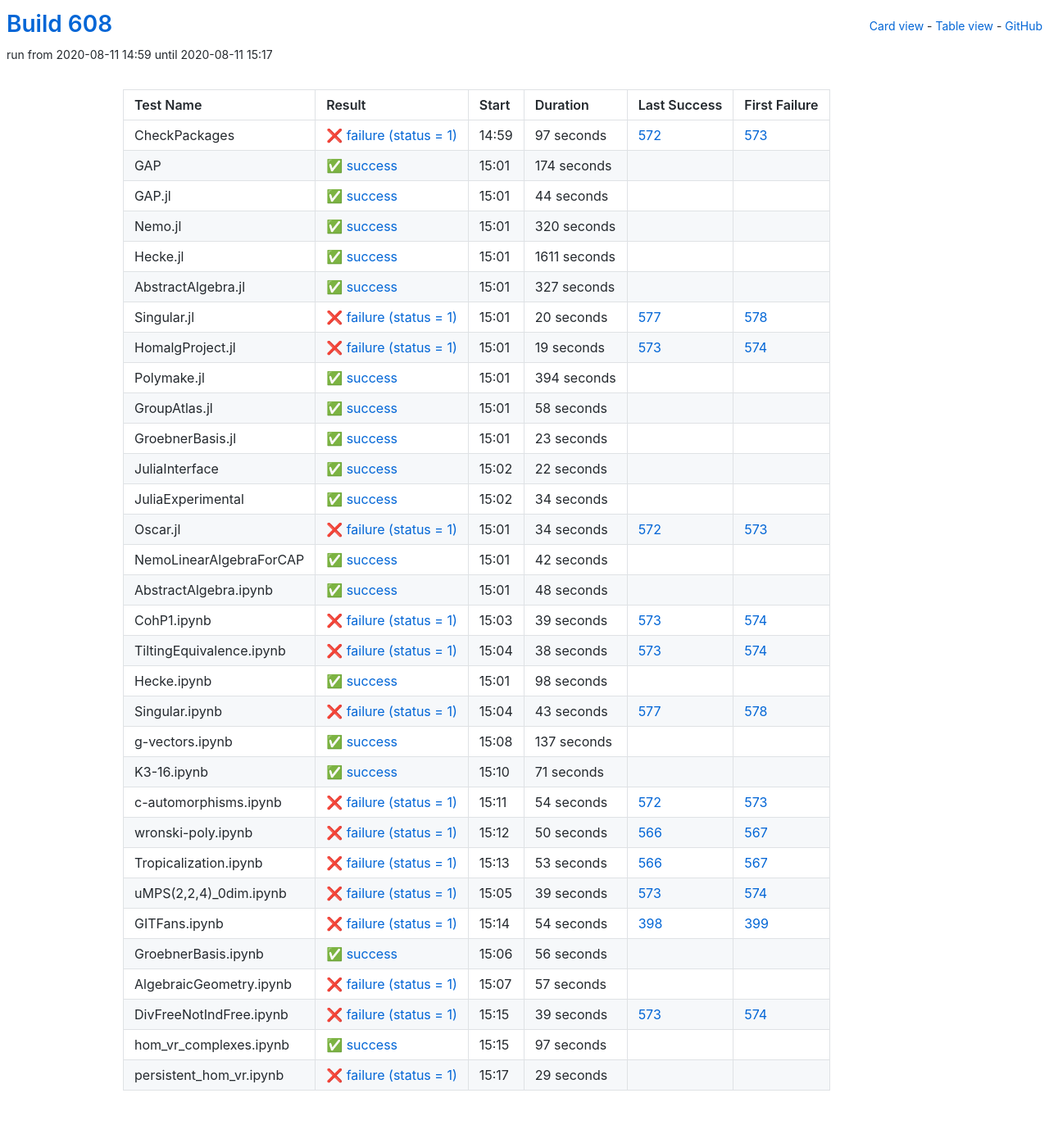
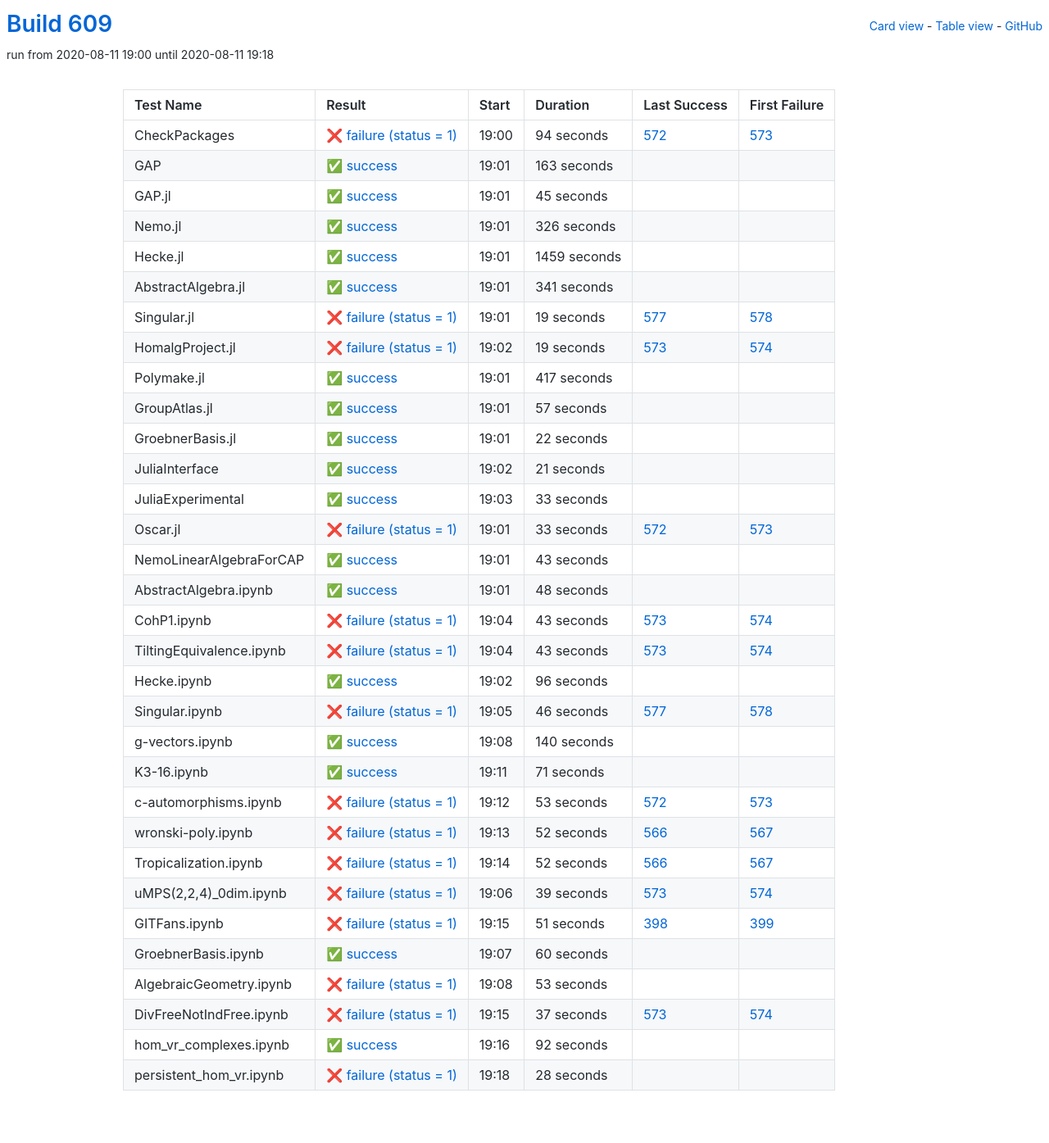
Before and after one commit to oscar-system/oscar-ci-status-stable, a Jekyll site: the page built from table.html, in a window 1280 px wide. Shown: the whole page at 82% size. Built offline with Jekyll 4.4.1, drawn with Linux system fonts in a browser that asks for light colours.

Commit message:
Build #609

```diff
--- a/_data/ci.yml
+++ b/_data/ci.yml
@@ -1,6 +1,6 @@
 ---
-build: 608
-build_url: https://oscarci.mathematik.uni-kl.de/job/oscar-stable/608/
+build: 609
+build_url: https://oscarci.mathematik.uni-kl.de/job/oscar-stable/609/
 job: oscar-stable
 organization: oscar-system
 repo: oscar-ci-status-stable
@@ -8,92 +8,92 @@ repourl: https://github.com/oscar-system/oscar-ci-status-stable
 tests:
 - name: CheckPackages
   id: checkpackages
-  log: https://oscarci.mathematik.uni-kl.de/job/oscar-stable/608/artifact/logs/build-608/CheckPackages.log
-  start: 2020-08-11 14:59
+  log: https://oscarci.mathematik.uni-kl.de/job/oscar-stable/609/artifact/logs/build-609/CheckPackages.log
+  start: 2020-08-11 19:00
   success: false
   exitcode: 1
   status: failure
-  duration: 97
+  duration: 94
   last_success: 572
   last_success_url: https://oscarci.mathematik.uni-kl.de/job/oscar-stable/572/
   first_failure: 573
   first_failure_url: https://oscarci.mathematik.uni-kl.de/job/oscar-stable/573/
 - name: GAP
   id: gap
-  log: https://oscarci.mathematik.uni-kl.de/job/oscar-stable/608/artifact/logs/build-608/GAP.log
-  start: 2020-08-11 15:01
+  log: https://oscarci.mathematik.uni-kl.de/job/oscar-stable/609/artifact/logs/build-609/GAP.log
+  start: 2020-08-11 19:01
   success: true
   exitcode: 0
   status: success
-  duration: 174
+  duration: 163
   last_success: false
   last_success_url:
   first_failure: false
   first_failure_url:
 - name: GAP.jl
   id: gap-jl
-  log: https://oscarci.mathematik.uni-kl.de/job/oscar-stable/608/artifact/logs/build-608/GAP.jl.log
-  start: 2020-08-11 15:01
+  log: https://oscarci.mathematik.uni-kl.de/job/oscar-stable/609/artifact/logs/build-609/GAP.jl.log
+  start: 2020-08-11 19:01
   success: true
   exitcode: 0
   status: success
-  duration: 44
+  duration: 45
   last_success: false
   last_success_url:
   first_failure: false
   first_failure_url:
 - name: Nemo.jl
   id: nemo-jl
-  log: https://oscarci.mathematik.uni-kl.de/job/oscar-stable/608/artifact/logs/build-608/Nemo.jl.log
-  start: 2020-08-11 15:01
+  log: https://oscarci.mathematik.uni-kl.de/job/oscar-stable/609/artifact/logs/build-609/Nemo.jl.log
+  start: 2020-08-11 19:01
   success: true
   exitcode: 0
   status: success
-  duration: 320
+  duration: 326
   last_success: false
   last_success_url:
   first_failure: false
   first_failure_url:
 - name: Hecke.jl
   id: hecke-jl
-  log: https://oscarci.mathematik.uni-kl.de/job/oscar-stable/608/artifact/logs/build-608/Hecke.jl.log
-  start: 2020-08-11 15:01
+  log: https://oscarci.mathematik.uni-kl.de/job/oscar-stable/609/artifact/logs/build-609/Hecke.jl.log
+  start: 2020-08-11 19:01
   success: true
   exitcode: 0
   status: success
-  duration: 1611
+  duration: 1459
   last_success: false
   last_success_url:
   first_failure: false
   first_failure_url:
 - name: AbstractAlgebra.jl
   id: abstractalgebra-jl
-  log: https://oscarci.mathematik.uni-kl.de/job/oscar-stable/608/artifact/logs/build-608/AbstractAlgebra.jl.log
-  start: 2020-08-11 15:01
+  log: https://oscarci.mathematik.uni-kl.de/job/oscar-stable/609/artifact/logs/build-609/AbstractAlgebra.jl.log
+  start: 2020-08-11 19:01
   success: true
   exitcode: 0
   status: success
-  duration: 327
+  duration: 341
   last_success: false
   last_success_url:
   first_failure: false
   first_failure_url:
 - name: Singular.jl
   id: singular-jl
-  log: https://oscarci.mathematik.uni-kl.de/job/oscar-stable/608/artifact/logs/build-608/Singular.jl.log
-  start: 2020-08-11 15:01
+  log: https://oscarci.mathematik.uni-kl.de/job/oscar-stable/609/artifact/logs/build-609/Singular.jl.log
+  start: 2020-08-11 19:01
   success: false
   exitcode: 1
   status: failure
-  duration: 20
+  duration: 19
   last_success: 577
   last_success_url: https://oscarci.mathematik.uni-kl.de/job/oscar-stable/577/
   first_failure: 578
   first_failure_url: https://oscarci.mathematik.uni-kl.de/job/oscar-stable/578/
 - name: HomalgProject.jl
   id: homalgproject-jl
-  log: https://oscarci.mathematik.uni-kl.de/job/oscar-stable/608/artifact/logs/build-608/HomalgProject.jl.log
-  start: 2020-08-11 15:01
+  log: https://oscarci.mathematik.uni-kl.de/job/oscar-stable/609/artifact/logs/build-609/HomalgProject.jl.log
+  start: 2020-08-11 19:02
   success: false
   exitcode: 1
   status: failure
@@ -104,44 +104,32 @@ tests:
   first_failure_url: https://oscarci.mathematik.uni-kl.de/job/oscar-stable/574/
 - name: Polymake.jl
   id: polymake-jl
-  log: https://oscarci.mathematik.uni-kl.de/job/oscar-stable/608/artifact/logs/build-608/Polymake.jl.log
-  start: 2020-08-11 15:01
+  log: https://oscarci.mathematik.uni-kl.de/job/oscar-stable/609/artifact/logs/build-609/Polymake.jl.log
+  start: 2020-08-11 19:01
   success: true
   exitcode: 0
   status: success
-  duration: 394
+  duration: 417
   last_success: false
   last_success_url:
   first_failure: false
   first_failure_url:
 - name: GroupAtlas.jl
   id: groupatlas-jl
-  log: https://oscarci.mathematik.uni-kl.de/job/oscar-stable/608/artifact/logs/build-608/GroupAtlas.jl.log
-  start: 2020-08-11 15:01
+  log: https://oscarci.mathematik.uni-kl.de/job/oscar-stable/609/artifact/logs/build-609/GroupAtlas.jl.log
+  start: 2020-08-11 19:01
   success: true
   exitcode: 0
   status: success
-  duration: 58
+  duration: 57
   last_success: false
   last_success_url:
   first_failure: false
   first_failure_url:
 - name: GroebnerBasis.jl
   id: groebnerbasis-jl
-  log: https://oscarci.mathematik.uni-kl.de/job/oscar-stable/608/artifact/logs/build-608/GroebnerBasis.jl.log
-  start: 2020-08-11 15:01
-  success: true
-  exitcode: 0
-  status: success
-  duration: 23
-  last_success: false
-  last_success_url:
-  first_failure: false
-  first_failure_url:
-- name: JuliaInterface
-  id: juliainterface
-  log: https://oscarci.mathematik.uni-kl.de/job/oscar-stable/608/artifact/logs/build-608/JuliaInterface.log
-  start: 2020-08-11 15:02
+  log: https://oscarci.mathematik.uni-kl.de/job/oscar-stable/609/artifact/logs/build-609/GroebnerBasis.jl.log
+  start: 2020-08-11 19:01
   success: true
   exitcode: 0
   status: success
@@ -150,46 +138,58 @@ tests:
   last_success_url:
   first_failure: false
   first_failure_url:
-- name: JuliaExperimental
-  id: juliaexperimental
-  log: https://oscarci.mathematik.uni-kl.de/job/oscar-stable/608/artifact/logs/build-608/JuliaExperimental.log
-  start: 2020-08-11 15:02
+- name: JuliaInterface
+  id: juliainterface
+  log: https://oscarci.mathematik.uni-kl.de/job/oscar-stable/609/artifact/logs/build-609/JuliaInterface.log
+  start: 2020-08-11 19:02
   success: true
   exitcode: 0
   status: success
-  duration: 34
+  duration: 21
+  last_success: false
+  last_success_url:
+  first_failure: false
+  first_failure_url:
+- name: JuliaExperimental
+  id: juliaexperimental
+  log: https://oscarci.mathematik.uni-kl.de/job/oscar-stable/609/artifact/logs/build-609/JuliaExperimental.log
+  start: 2020-08-11 19:03
+  success: true
+  exitcode: 0
+  status: success
+  duration: 33
   last_success: false
   last_success_url:
   first_failure: false
   first_failure_url:
 - name: Oscar.jl
   id: oscar-jl
-  log: https://oscarci.mathematik.uni-kl.de/job/oscar-stable/608/artifact/logs/build-608/Oscar.jl.log
-  start: 2020-08-11 15:01
+  log: https://oscarci.mathematik.uni-kl.de/job/oscar-stable/609/artifact/logs/build-609/Oscar.jl.log
+  start: 2020-08-11 19:01
   success: false
   exitcode: 1
   status: failure
-  duration: 34
+  duration: 33
   last_success: 572
   last_success_url: https://oscarci.mathematik.uni-kl.de/job/oscar-stable/572/
   first_failure: 573
   first_failure_url: https://oscarci.mathematik.uni-kl.de/job/oscar-stable/573/
 - name: NemoLinearAlgebraForCAP
   id: nemolinearalgebraforcap
-  log: https://oscarci.mathematik.uni-kl.de/job/oscar-stable/608/artifact/logs/build-608/NemoLinearAlgebraForCAP.log
-  start: 2020-08-11 15:01
+  log: https://oscarci.mathematik.uni-kl.de/job/oscar-stable/609/artifact/logs/build-609/NemoLinearAlgebraForCAP.log
+  start: 2020-08-11 19:01
   success: true
   exitcode: 0
   status: success
-  duration: 42
+  duration: 43
   last_success: false
   last_success_url:
   first_failure: false
   first_failure_url:
 - name: AbstractAlgebra.ipynb
   id: abstractalgebra-ipynb
-  log: https://oscarci.mathematik.uni-kl.de/job/oscar-stable/608/artifact/logs/build-608/AbstractAlgebra.ipynb.log
-  start: 2020-08-11 15:01
+  log: https://oscarci.mathematik.uni-kl.de/job/oscar-stable/609/artifact/logs/build-609/AbstractAlgebra.ipynb.log
+  start: 2020-08-11 19:01
   success: true
   exitcode: 0
   status: success
@@ -200,68 +200,68 @@ tests:
   first_failure_url:
 - name: CohP1.ipynb
   id: cohp1-ipynb
-  log: https://oscarci.mathematik.uni-kl.de/job/oscar-stable/608/artifact/logs/build-608/CohP1.ipynb.log
-  start: 2020-08-11 15:03
+  log: https://oscarci.mathematik.uni-kl.de/job/oscar-stable/609/artifact/logs/build-609/CohP1.ipynb.log
+  start: 2020-08-11 19:04
   success: false
   exitcode: 1
   status: failure
-  duration: 39
+  duration: 43
   last_success: 573
   last_success_url: https://oscarci.mathematik.uni-kl.de/job/oscar-stable/573/
   first_failure: 574
   first_failure_url: https://oscarci.mathematik.uni-kl.de/job/oscar-stable/574/
 - name: TiltingEquivalence.ipynb
   id: tiltingequivalence-ipynb
-  log: https://oscarci.mathematik.uni-kl.de/job/oscar-stable/608/artifact/logs/build-608/TiltingEquivalence.ipynb.log
-  start: 2020-08-11 15:04
+  log: https://oscarci.mathematik.uni-kl.de/job/oscar-stable/609/artifact/logs/build-609/TiltingEquivalence.ipynb.log
+  start: 2020-08-11 19:04
   success: false
   exitcode: 1
   status: failure
-  duration: 38
+  duration: 43
   last_success: 573
   last_success_url: https://oscarci.mathematik.uni-kl.de/job/oscar-stable/573/
   first_failure: 574
   first_failure_url: https://oscarci.mathematik.uni-kl.de/job/oscar-stable/574/
 - name: Hecke.ipynb
   id: hecke-ipynb
-  log: https://oscarci.mathematik.uni-kl.de/job/oscar-stable/608/artifact/logs/build-608/Hecke.ipynb.log
-  start: 2020-08-11 15:01
+  log: https://oscarci.mathematik.uni-kl.de/job/oscar-stable/609/artifact/logs/build-609/Hecke.ipynb.log
+  start: 2020-08-11 19:02
   success: true
   exitcode: 0
   status: success
-  duration: 98
+  duration: 96
   last_success: false
   last_success_url:
   first_failure: false
   first_failure_url:
 - name: Singular.ipynb
   id: singular-ipynb
-  log: https://oscarci.mathematik.uni-kl.de/job/oscar-stable/608/artifact/logs/build-608/Singular.ipynb.log
-  start: 2020-08-11 15:04
+  log: https://oscarci.mathematik.uni-kl.de/job/oscar-stable/609/artifact/logs/build-609/Singular.ipynb.log
+  start: 2020-08-11 19:05
   success: false
   exitcode: 1
   status: failure
-  duration: 43
+  duration: 46
   last_success: 577
   last_success_url: https://oscarci.mathematik.uni-kl.de/job/oscar-stable/577/
   first_failure: 578
   first_failure_url: https://oscarci.mathematik.uni-kl.de/job/oscar-stable/578/
 - name: g-vectors.ipynb
   id: g-vectors-ipynb
-  log: https://oscarci.mathematik.uni-kl.de/job/oscar-stable/608/artifact/logs/build-608/g-vectors.ipynb.log
-  start: 2020-08-11 15:08
+  log: https://oscarci.mathematik.uni-kl.de/job/oscar-stable/609/artifact/logs/build-609/g-vectors.ipynb.log
+  start: 2020-08-11 19:08
   success: true
   exitcode: 0
   status: success
-  duration: 137
+  duration: 140
   last_success: false
   last_success_url:
   first_failure: false
   first_failure_url:
 - name: K3-16.ipynb
   id: k3-16-ipynb
-  log: https://oscarci.mathematik.uni-kl.de/job/oscar-stable/608/artifact/logs/build-608/K3-16.ipynb.log
-  start: 2020-08-11 15:10
+  log: https://oscarci.mathematik.uni-kl.de/job/oscar-stable/609/artifact/logs/build-609/K3-16.ipynb.log
+  start: 2020-08-11 19:11
   success: true
   exitcode: 0
   status: success
@@ -272,44 +272,44 @@ tests:
   first_failure_url:
 - name: c-automorphisms.ipynb
   id: c-automorphisms-ipynb
-  log: https://oscarci.mathematik.uni-kl.de/job/oscar-stable/608/artifact/logs/build-608/c-automorphisms.ipynb.log
-  start: 2020-08-11 15:11
+  log: https://oscarci.mathematik.uni-kl.de/job/oscar-stable/609/artifact/logs/build-609/c-automorphisms.ipynb.log
+  start: 2020-08-11 19:12
   success: false
   exitcode: 1
   status: failure
-  duration: 54
+  duration: 53
   last_success: 572
   last_success_url: https://oscarci.mathematik.uni-kl.de/job/oscar-stable/572/
   first_failure: 573
   first_failure_url: https://oscarci.mathematik.uni-kl.de/job/oscar-stable/573/
 - name: wronski-poly.ipynb
   id: wronski-poly-ipynb
-  log: https://oscarci.mathematik.uni-kl.de/job/oscar-stable/608/artifact/logs/build-608/wronski-poly.ipynb.log
-  start: 2020-08-11 15:12
+  log: https://oscarci.mathematik.uni-kl.de/job/oscar-stable/609/artifact/logs/build-609/wronski-poly.ipynb.log
+  start: 2020-08-11 19:13
   success: false
   exitcode: 1
   status: failure
-  duration: 50
+  duration: 52
   last_success: 566
   last_success_url: https://oscarci.mathematik.uni-kl.de/job/oscar-stable/566/
   first_failure: 567
   first_failure_url: https://oscarci.mathematik.uni-kl.de/job/oscar-stable/567/
 - name: Tropicalization.ipynb
   id: tropicalization-ipynb
-  log: https://oscarci.mathematik.uni-kl.de/job/oscar-stable/608/artifact/logs/build-608/Tropicalization.ipynb.log
-  start: 2020-08-11 15:13
+  log: https://oscarci.mathematik.uni-kl.de/job/oscar-stable/609/artifact/logs/build-609/Tropicalization.ipynb.log
+  start: 2020-08-11 19:14
   success: false
   exitcode: 1
   status: failure
-  duration: 53
+  duration: 52
   last_success: 566
   last_success_url: https://oscarci.mathematik.uni-kl.de/job/oscar-stable/566/
   first_failure: 567
   first_failure_url: https://oscarci.mathematik.uni-kl.de/job/oscar-stable/567/
 - name: uMPS(2,2,4)_0dim.ipynb
   id: umps-2-2-4-0dim-ipynb
-  log: https://oscarci.mathematik.uni-kl.de/job/oscar-stable/608/artifact/logs/build-608/uMPS-2-2-4-_0dim.ipynb.log
-  start: 2020-08-11 15:05
+  log: https://oscarci.mathematik.uni-kl.de/job/oscar-stable/609/artifact/logs/build-609/uMPS-2-2-4-_0dim.ipynb.log
+  start: 2020-08-11 19:06
   success: false
   exitcode: 1
   status: failure
@@ -320,72 +320,72 @@ tests:
   first_failure_url: https://oscarci.mathematik.uni-kl.de/job/oscar-stable/574/
 - name: GITFans.ipynb
   id: gitfans-ipynb
-  log: https://oscarci.mathematik.uni-kl.de/job/oscar-stable/608/artifact/logs/build-608/GITFans.ipynb.log
-  start: 2020-08-11 15:14
+  log: https://oscarci.mathematik.uni-kl.de/job/oscar-stable/609/artifact/logs/build-609/GITFans.ipynb.log
+  start: 2020-08-11 19:15
   success: false
   exitcode: 1
   status: failure
-  duration: 54
+  duration: 51
   last_success: 398
   last_success_url: https://oscarci.mathematik.uni-kl.de/job/oscar-stable/398/
   first_failure: 399
   first_failure_url: https://oscarci.mathematik.uni-kl.de/job/oscar-stable/399/
 - name: GroebnerBasis.ipynb
   id: groebnerbasis-ipynb
-  log: https://oscarci.mathematik.uni-kl.de/job/oscar-stable/608/artifact/logs/build-608/GroebnerBasis.ipynb.log
-  start: 2020-08-11 15:06
+  log: https://oscarci.mathematik.uni-kl.de/job/oscar-stable/609/artifact/logs/build-609/GroebnerBasis.ipynb.log
+  start: 2020-08-11 19:07
   success: true
   exitcode: 0
   status: success
-  duration: 56
+  duration: 60
   last_success: false
   last_success_url:
   first_failure: false
   first_failure_url:
 - name: AlgebraicGeometry.ipynb
   id: algebraicgeometry-ipynb
-  log: https://oscarci.mathematik.uni-kl.de/job/oscar-stable/608/artifact/logs/build-608/AlgebraicGeometry.ipynb.log
-  start: 2020-08-11 15:07
+  log: https://oscarci.mathematik.uni-kl.de/job/oscar-stable/609/artifact/logs/build-609/AlgebraicGeometry.ipynb.log
+  start: 2020-08-11 19:08
   success: false
   exitcode: 1
   status: failure
-  duration: 57
+  duration: 53
   last_success: false
   last_success_url:
   first_failure: false
   first_failure_url:
 - name: DivFreeNotIndFree.ipynb
   id: divfreenotindfree-ipynb
-  log: https://oscarci.mathematik.uni-kl.de/job/oscar-stable/608/artifact/logs/build-608/DivFreeNotIndFree.ipynb.log
-  start: 2020-08-11 15:15
+  log: https://oscarci.mathematik.uni-kl.de/job/oscar-stable/609/artifact/logs/build-609/DivFreeNotIndFree.ipynb.log
+  start: 2020-08-11 19:15
   success: false
   exitcode: 1
   status: failure
-  duration: 39
+  duration: 37
   last_success: 573
   last_success_url: https://oscarci.mathematik.uni-kl.de/job/oscar-stable/573/
   first_failure: 574
   first_failure_url: https://oscarci.mathematik.uni-kl.de/job/oscar-stable/574/
 - name: hom_vr_complexes.ipynb
   id: hom-vr-complexes-ipynb
-  log: https://oscarci.mathematik.uni-kl.de/job/oscar-stable/608/artifact/logs/build-608/hom_vr_complexes.ipynb.log
-  start: 2020-08-11 15:15
+  log: https://oscarci.mathematik.uni-kl.de/job/oscar-stable/609/artifact/logs/build-609/hom_vr_complexes.ipynb.log
+  start: 2020-08-11 19:16
   success: true
   exitcode: 0
   status: success
-  duration: 97
+  duration: 92
   last_success: false
   last_success_url:
   first_failure: false
   first_failure_url:
 - name: persistent_hom_vr.ipynb
   id: persistent-hom-vr-ipynb
-  log: https://oscarci.mathematik.uni-kl.de/job/oscar-stable/608/artifact/logs/build-608/persistent_hom_vr.ipynb.log
-  start: 2020-08-11 15:17
+  log: https://oscarci.mathematik.uni-kl.de/job/oscar-stable/609/artifact/logs/build-609/persistent_hom_vr.ipynb.log
+  start: 2020-08-11 19:18
   success: false
   exitcode: 1
   status: failure
-  duration: 29
+  duration: 28
   last_success: false
   last_success_url:
   first_failure: false
```
Also changed, not shown: README.md.
